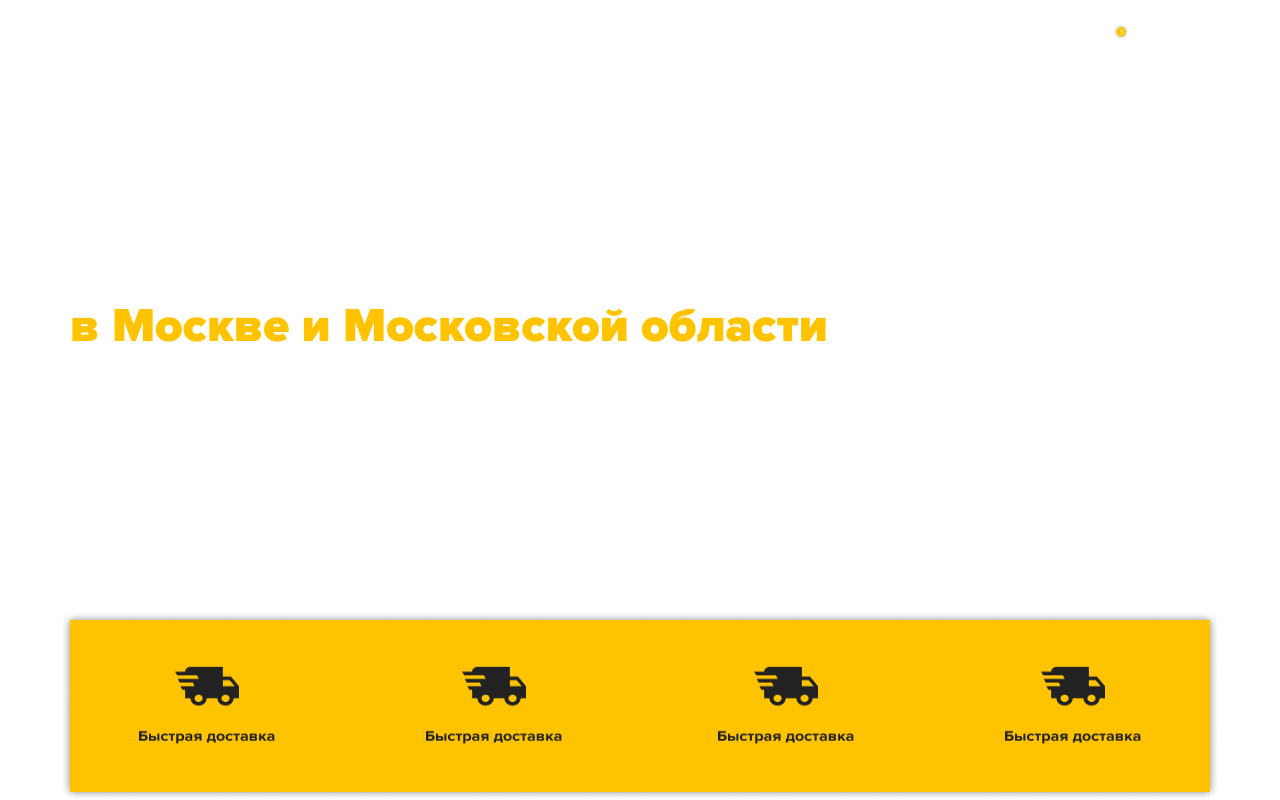
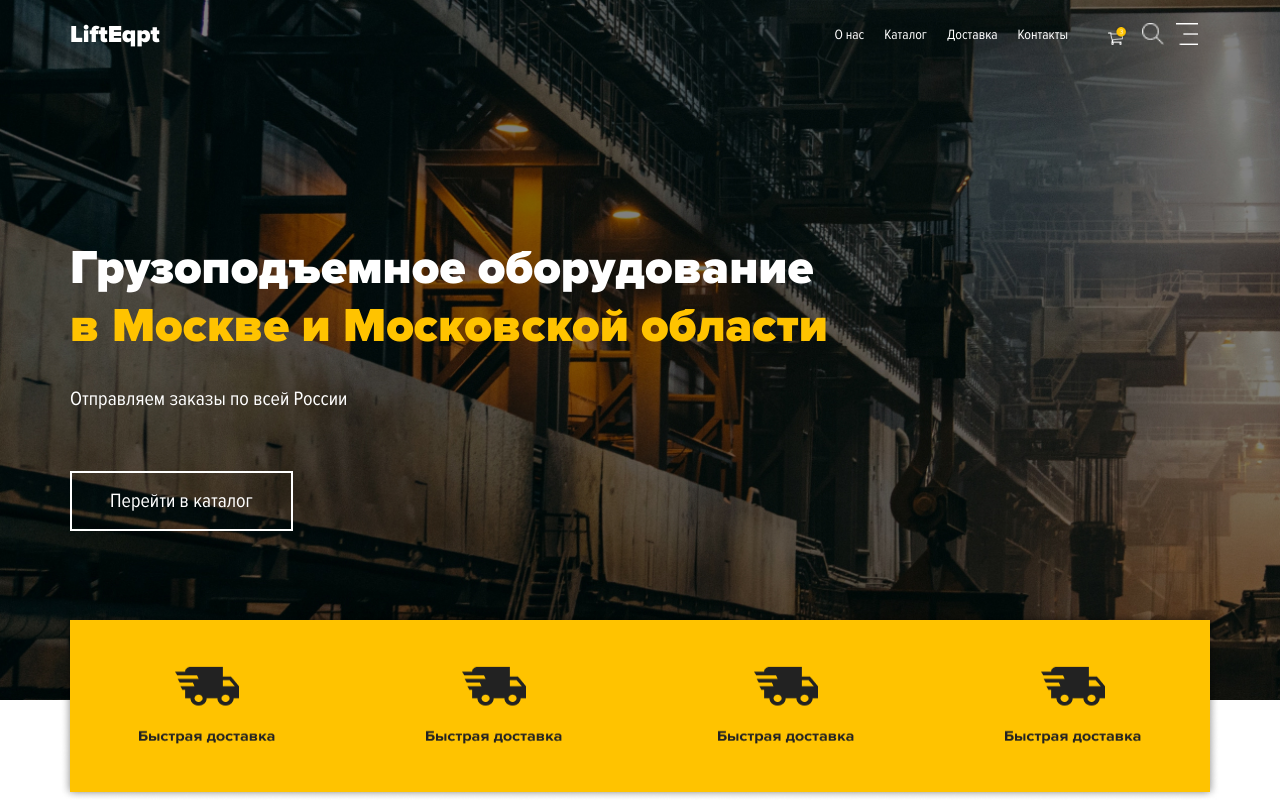
Before and after one commit to anastasia2549/abrakadabra, a plain HTML site: page index.html in a window 1280 px wide. Shown: the top 800 px of the page. Drawn offline with Linux system fonts and the light colour scheme.

Commit message:
Update style.css

```diff
--- a/styles/style.css
+++ b/styles/style.css
@@ -7,7 +7,7 @@ body {
   display: flex;
   justify-content: center;
   margin: 0 auto;
-  background-image: url(source/1page-Background.jpg);
+  background-image: url(/source/1page-Background.jpg);
   background-repeat: no-repeat;
   background-size: cover;
   height: 700px;
```
